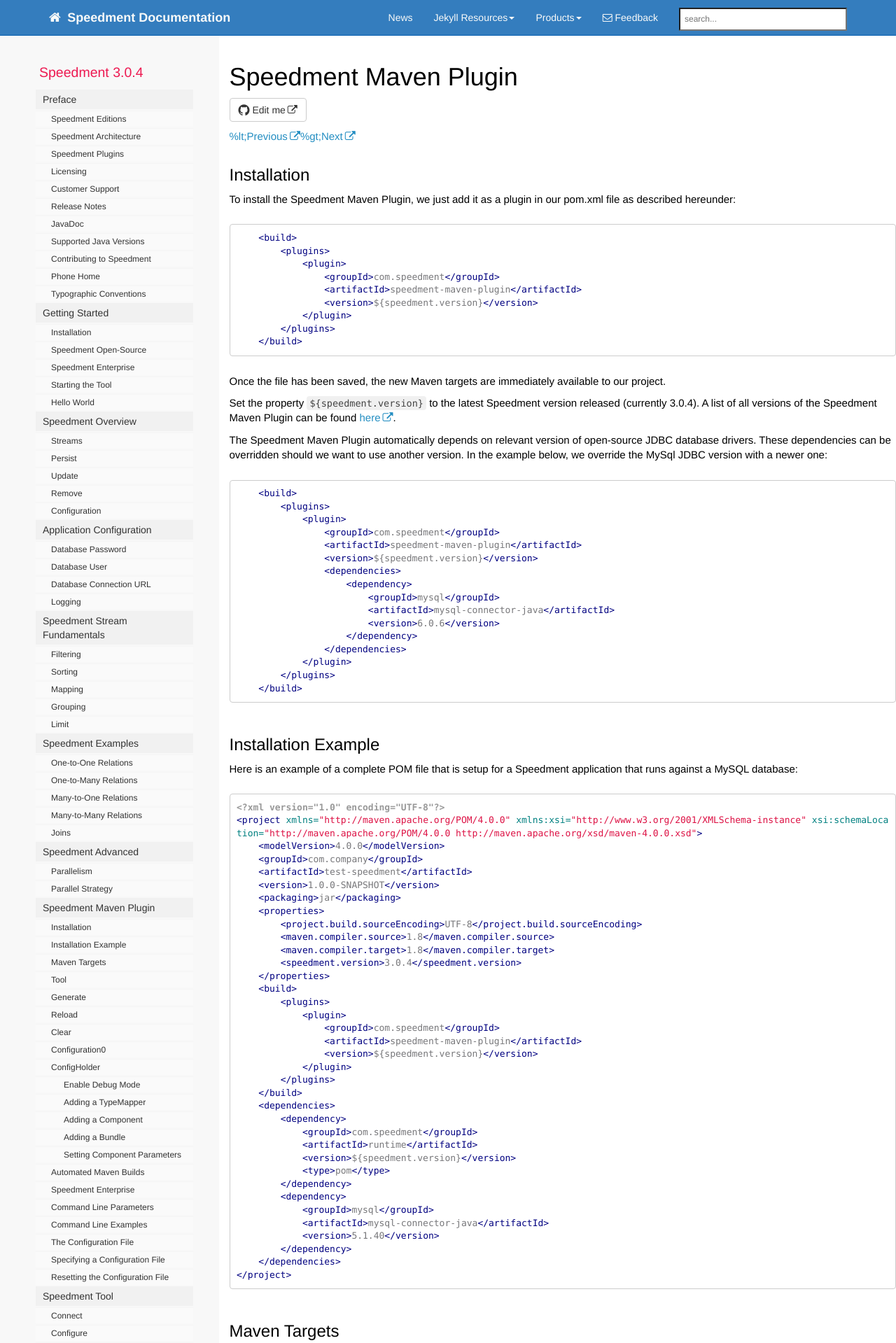
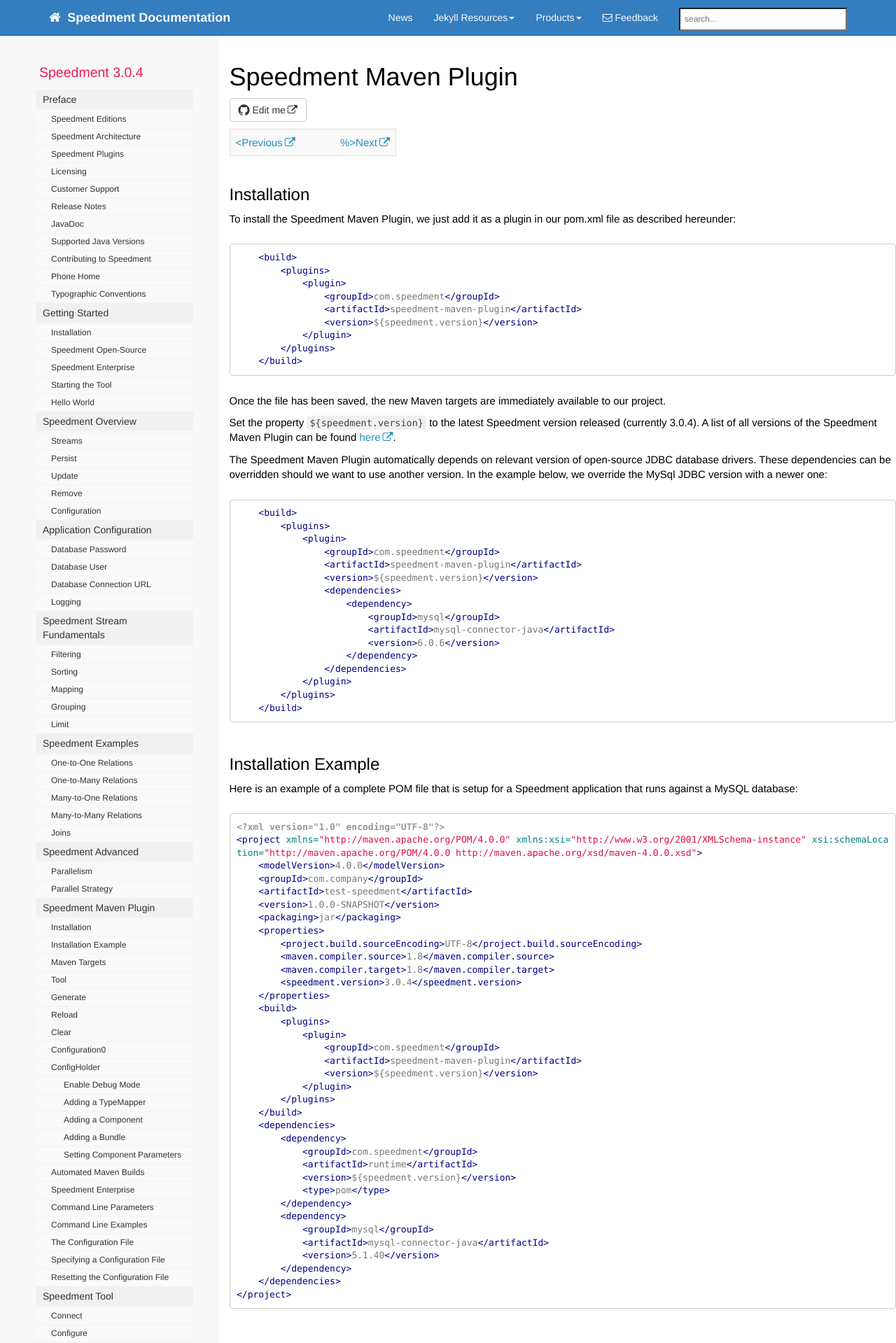
Before and after one commit to speedment/speedment-doc, a Jekyll site: the page built from pages/maven.md, in a window 1280 px wide. Shown: the top 1919 px of the page at 70% size. Built offline with Jekyll 4.4.1, drawn with Linux system fonts in a browser that asks for light colours; nearby versions of some CDN libraries; comment, search, counter and statistics services are not loaded.

Commit message:
improve prev_next

```diff
--- a/_includes/prev_next.html
+++ b/_includes/prev_next.html
@@ -1 +1,14 @@
-<a href="https://www.w3schools.com">%lt;Previous</a><a href="https://www.w3schools.com">%gt;Next</a>
+<table>
+    <tr>
+        <td>
+            <div align="left">
+                <a href="https://www.w3schools.com" >&lt;Previous</a>
+            </div>
+        </td>
+        <td>
+            <div align="right">
+                <a href="https://www.w3schools.com">%&gt;Next</a>
+            </div>
+        </td>
+    </tr>
+</table>
```
